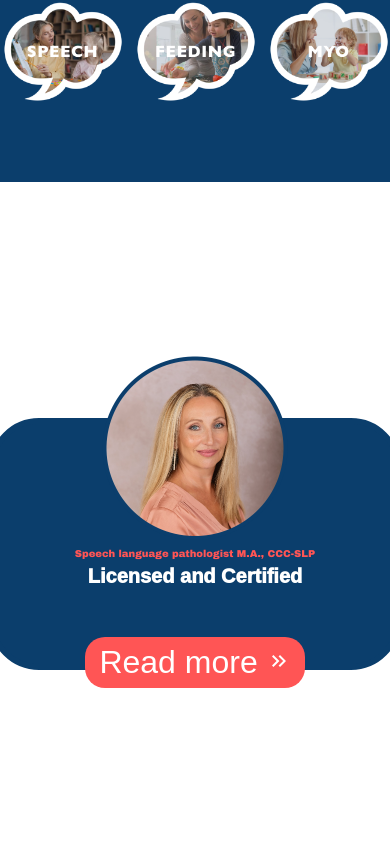
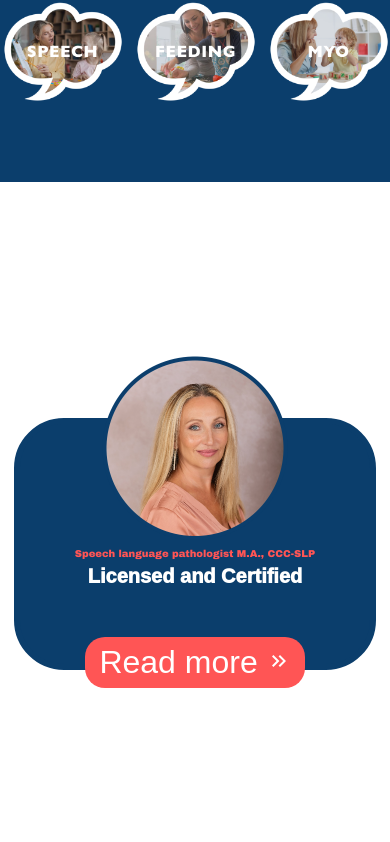
Before and after one commit to vgalante2/love2communicate, a React (Create React App) app: page / in a window 390 px wide. Shown: the part 713-1555 px from the top of the page. Built offline with nearby package versions, Linux system fonts and the light colour scheme; a web font is replaced by a local one.

Commit message:
about us

```diff
--- a/src/styles/About/_about.scss
+++ b/src/styles/About/_about.scss
@@ -65,7 +65,7 @@ img {
         padding: 0;
         height: 240px;
         top: -80px;
-        width: 400px;
+        width: 350px;
       }
 
     h1 {
--- a/src/styles/index.css
+++ b/src/styles/index.css
@@ -382,7 +382,7 @@ img {
     padding: 0;
     height: 240px;
     top: -80px;
-    width: 400px;
+    width: 350px;
   }
 }
 .container h1 {
```
